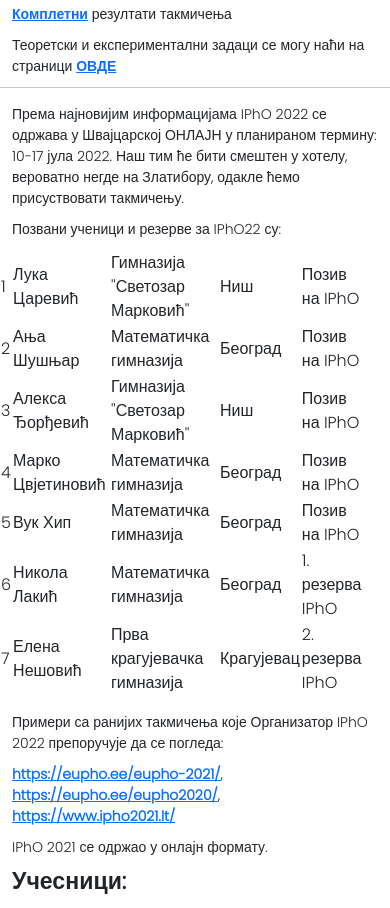
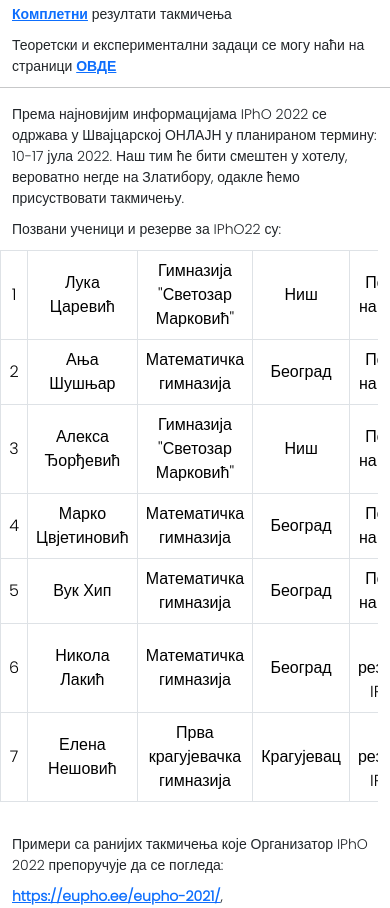
Before and after one commit to LazarevicV/takmicenja-fizika-srednja-skola, a Flask app: page /ipho in a window 390 px wide. Shown: the part 3416-4324 px from the top of the page. Run offline with Flask 3, Linux system fonts and the light colour scheme.

Commit message:
azurirana tabela u ipho za bolji prikaz na mobilni,

```diff
--- a/templates/drzavno.html
+++ b/templates/drzavno.html
@@ -5,7 +5,7 @@
 <div class="container">
     <div class="container">
         <div class="col text-center" style="padding: 2rem;">
-            <h1 id="drzavno-2023">Државно 2023</h1>
+            <h1 id="drzavno-2023">Државно 2023-2024</h1>
         </div>
     </div>
 
--- a/templates/drzavno_zadaci.html
+++ b/templates/drzavno_zadaci.html
@@ -17,7 +17,7 @@
     </div>
     <div class="container" style="padding: 2rem; display: flex; align-items: center; justify-content: center;">
         <div class="col-md-6">
-            <table class="table table-hover">
+            <table class="table table-hover align-middle">
                 <thead>
                     <tr>
 
--- a/templates/ipho.html
+++ b/templates/ipho.html
@@ -274,8 +274,8 @@
         <p>
             Позвани ученици и резерве за IPhO22 су:
         </p>
-        <div class="row">
-            <table class="table-responsive-sm table-hover">
+        <div class="row table-responsive">
+            <table class="table table-bordered table-hover align-middle text-center">
                 <tbody>
                     <tr>
                         <td>1</td>
--- a/templates/okruzno.html
+++ b/templates/okruzno.html
@@ -6,7 +6,7 @@
 <div class="container make_taller">
     <div class="row">
         <div class="col text-center" style="padding: 2rem 0 2rem 0;">
-            <h1 id="okruzno-2023">Окружно 2023</h1>
+            <h1 id="okruzno-2023">Окружно 2023-2024</h1>
         </div>
     </div>
 
--- a/templates/okruzno_zadaci.html
+++ b/templates/okruzno_zadaci.html
@@ -16,7 +16,7 @@
     </div>
     <div class="container" style="padding: 2rem; display: flex; align-items: center; justify-content: center;">
         <div class="col-md-6">
-            <table class="table table-hover">
+            <table class="table table-hover align-middle">
                 <thead>
                     <tr>
 
--- a/templates/opste_informacije.html
+++ b/templates/opste_informacije.html
@@ -9,7 +9,7 @@
         </div>
     </div>
     <div class="row justify-content-md-center">
-        <div class="col col-md-8 justify-content-center align-items"
+        <div class="col col-md-6 justify-content-center align-items"
             style="align-items: center; display: flex; font-size: large;">
             <ol>
                 <strong>
@@ -35,7 +35,7 @@
         </div>
     </div>
     <div class="row justify-content-md-center">
-        <div class="col col-md-8 justify-content-center align-items text-left"
+        <div class="col col-md-6 justify-content-center align-items text-left"
             style="align-items: center; font-size: large;">
             <ol>
                 <li><strong>Циљеви због којих се организују такмичења ученика средњих школа су:</strong>
--- a/templates/opstinsko.html
+++ b/templates/opstinsko.html
@@ -5,7 +5,7 @@
 <div class="container">
         <div class="row">
                 <div class="col text-center" style="padding: 2rem;">
-                        <h1 id="drzavno-2023">Општинско 2023</h1>
+                        <h1 id="drzavno-2023">Општинско 2023-2024</h1>
                 </div>
         </div>
         <!-- <div class="container justify-content-md-center text-center" style="padding: 1rem 0 3rem 0;">
--- a/templates/opstinsko_zadaci.html
+++ b/templates/opstinsko_zadaci.html
@@ -17,7 +17,7 @@
     </div>
     <div class="container" style="padding: 2rem; display: flex; align-items: center; justify-content: center;">
         <div class="col-md-6">
-            <table class="table table-hover">
+            <table class="table table-hover align-middle">
                 <thead>
                     <tr>
 
```
